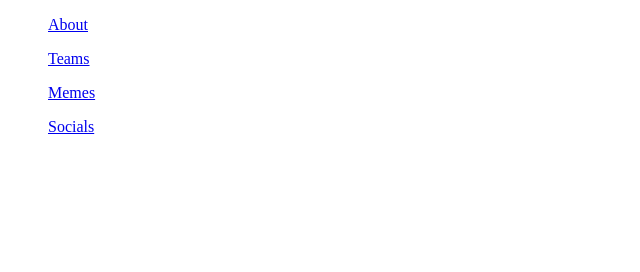
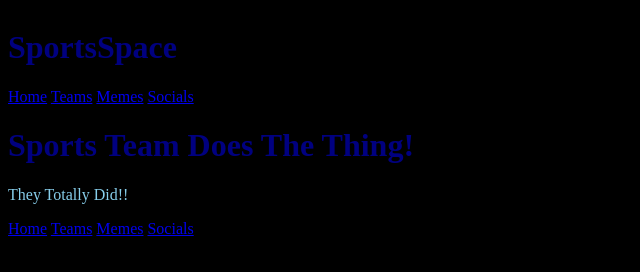
Before and after one commit to xRitchie91/sports.space, a plain HTML site: page index.html in a window 1280 px wide. Shown: the whole page, without its empty margins (0-640 px from the left). Drawn offline with Linux system fonts and the light colour scheme.

Commit message:
updated index.html and style.css
updated basic navbar. still working on completing link paths.
added styling to the header, footer, and body along with styling to h1, h2, h3, and h4.

```diff
--- a/index.html
+++ b/index.html
@@ -1,26 +1,34 @@
 <!DOCTYPE html>
+<html lang="en">
+<meta charset="UTF-8">
+<link rel="stylesheet" href="style.css">
+<title>SportsSpace</title>
 
 <header>
+    <h1>SportsSpace</h1>
 
+        <navbar>
+            <a href="navbar-item is-active">Home</a>
+            <a href="navbar-item">Teams</a>
+            <a href="navbar-item">Memes</a>
+            <a href="navbar-item">Socials</a>
+        </navbar>
 </header>
 
 <body>
 
+<!---Main Content Here--->
+
+<h1>Sports Team Does The Thing!</h1>
+<p>They Totally Did!!</p>
+
 </body>
 
 <footer>
-<nav>
-    <ul>
-        <a href="About">About</a>
-    </ul>
-    <ul>
-        <a href="Teams">Teams
-    </ul>
-    <ul>
-        <a href="Memes">Memes</a>
-    </ul>
-    <ul>
-        <a href="Socials">Socials</a>
-    </ul>
-</nav>
+    <navbar>
+        <a href="navbar-item is-active">Home</a>
+        <a href="navbar-item">Teams</a>
+        <a href="navbar-item">Memes</a>
+        <a href="navbar-item">Socials</a>
+    </navbar>
 </footer>
--- /dev/null
+++ b/style.css
@@ -0,0 +1,10 @@
+header, body, footer {
+    color: skyblue;
+    align-content: center;
+    background-color: black;
+}
+
+
+h1, h2, h3 {
+    color: navy;
+}
```
